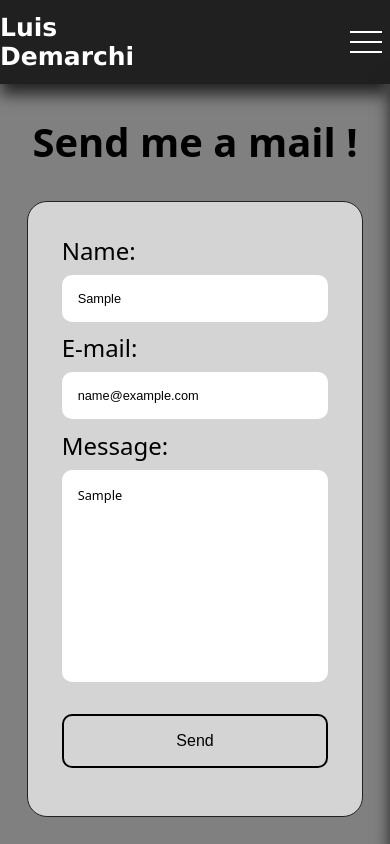
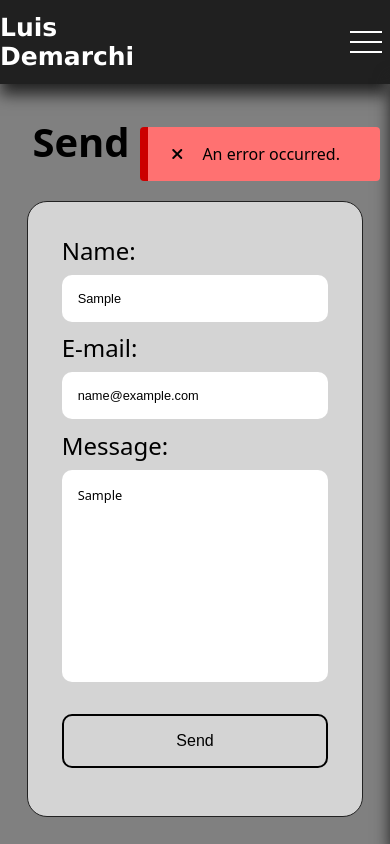
Before and after one commit to Luis-Demarchi/Projeto-Curriculo, a plain HTML site: page Frontend/index.html in a window 390 px wide. Both pictures are taken after typing "Sample", "name@example.com", "Sample" into the empty fields and a click on the button "Send". Shown: the part 10724-11568 px from the top of the page. Drawn offline with Linux system fonts and the light colour scheme; no server answers.

Commit message:
Added a successfull and error notifys

```diff
--- a/Frontend/index.html
+++ b/Frontend/index.html
@@ -399,6 +399,14 @@
                     </div>
                 </div>
             </section>
+            <div class="alert error">
+                <span class="fas fa-times"></span>
+                <span class="alertMessage">Error sending form!</span>
+            </div>
+            <div class="alert success">
+                <span class="fas fa-check-circle"></span>
+                <span class="alertMessage">Form sent successfully!</span>
+            </div>
         </main>
         <script src="script.js"></script>
     </body>
--- a/Frontend/script.js
+++ b/Frontend/script.js
@@ -67,16 +67,18 @@ window.onload = function () {
     document.getElementById("imageModal").style.display = "none";
 };
 
-document.getElementById('contactForm').addEventListener("submit", async function (e){
+window.addEventListener('DOMContentLoaded', (event) => {
+    document.getElementById('contactForm').addEventListener("submit", async function (e) {
         e.preventDefault();
 
         const formData = {
             name: document.getElementById("name").value,
-        email: document.getElementById("name").value,
+            email: document.getElementById("email").value,
             message: document.getElementById("message").value
         }
 
-    const response = await fetch("http://localhost:3000/send",{
+        try {
+            const response = await fetch("http://localhost:3000/send", {
                 method: "POST",
                 headers: {
                     "Content-Type": "application/json"
@@ -85,5 +87,26 @@ document.getElementById('contactForm').addEventListener("submit", async function
             });
 
             const result = await response.json();
-    alert(result.message);
-})
+
+            if (response.status === 200) {
+                showAlert("success", result.message);
+            } else {
+                showAlert("error", result.message);
+            }
+        } catch (error) {
+            showAlert("error", "An error occurred.");
+        }
+
+        function showAlert(type, message) {
+            const alert = document.querySelector(`.alert.${type}`);
+            const alertMessage = alert.querySelector('.alertMessage');
+            alertMessage.innerHTML = message;
+            alert.classList.add('show');
+            alert.classList.remove('hide')
+
+            setTimeout(() => {
+                alert.classList.add('hide');
+            }, 3000);
+        }
+    });
+});
--- a/Frontend/style.css
+++ b/Frontend/style.css
@@ -208,6 +208,12 @@ label{
 
     .pageContact form{
         width: 80% !important;
+    }
+
+    /* Notify */
+    .alert {
+        padding: 1rem 1.5rem !important;
+        min-width: 150px !important;
     }
 }
 
@@ -694,3 +700,73 @@ label{
     background: black;
     color: white;
 }
+
+/* Notify */
+
+.alert {
+    padding: 1.5rem 2rem;
+    font-family: system-ui, -apple-system, BlinkMacSystemFont, 'Segoe UI', Roboto, Oxygen, Ubuntu, Cantarell, 'Open Sans', 'Helvetica Neue', sans-serif;
+    min-width: 320px;
+    position: fixed;
+    right: 0px;
+    top: 15%;
+    border-radius: 4px;
+    border-left: 8px solid;
+    overflow: hidden;
+    display: none;
+    z-index: 9999;
+}
+
+.alert .alertMessage {
+    padding: 0px 1rem;
+    font-size: 1rem;
+}
+
+.alert.error {
+    background: rgb(255, 113, 113);
+    border-left-color: rgb(204, 0, 0);
+}
+
+.alert.success {
+    background: rgb(123, 255, 123);
+    border-left-color: rgb(12, 248, 0);
+}
+
+.alert.show {
+    animation: show_slide 1s ease forwards;
+    display: block;
+}
+
+.alert.hide{
+    animation: hide_slide 1s ease forwards;
+}
+
+@keyframes show_slide {
+    0% {
+        transform: translateX(100%);
+    }
+    40% {
+        transform: translateX(-10%);
+    }
+    80% {
+        transform: translateX(0%);
+    }
+    100% {
+        transform: translateX(-10px);
+    }
+}
+
+@keyframes hide_slide {
+    0% {
+        transform: translateX(-10px);
+    }
+    40% {
+        transform: translateX(0%);
+    }
+    80% {
+        transform: translateX(-10%);
+    }
+    100% {
+        transform: translateX(100%);
+    }
+}
```
Also changed, not shown: backend/server.js (+5 -5 lines). Lines whose indentation alone changed are shown as unchanged.
